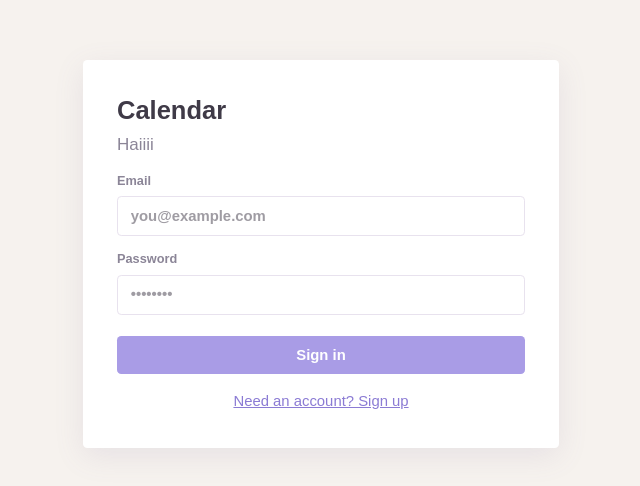
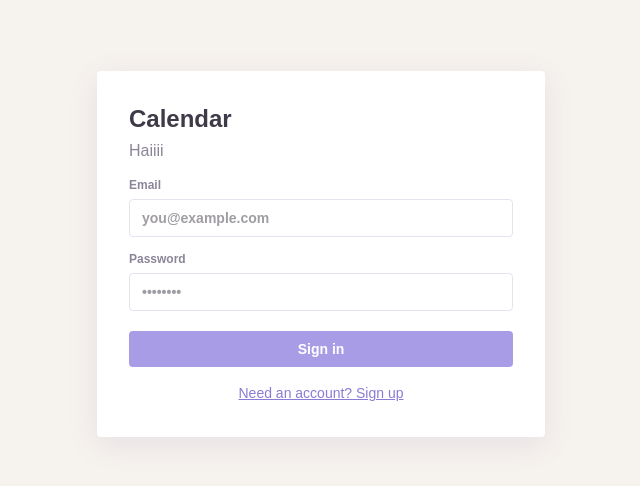
Before and after one commit to bscavillo/calendar, a React (Vite) app: page / in a window 1280 px wide. Shown: the part 146-632 px from the top of the page, without its empty margins (319-959 px from the left). Built offline with nearby package versions, Linux system fonts and the light colour scheme; no server answers.

Commit message:
Revert "style: bump root font size to 17px for slightly larger text"

```diff
--- a/src/index.css
+++ b/src/index.css
@@ -31,11 +31,6 @@
   body,
   #root {
     height: 100%;
-  }
-  /* Scales the whole UI: every rem-based size grows with this. 16px is the
-     browser default; bump it a notch for slightly larger text everywhere. */
-  html {
-    font-size: 17px;
   }
   body {
     margin: 0;
```
